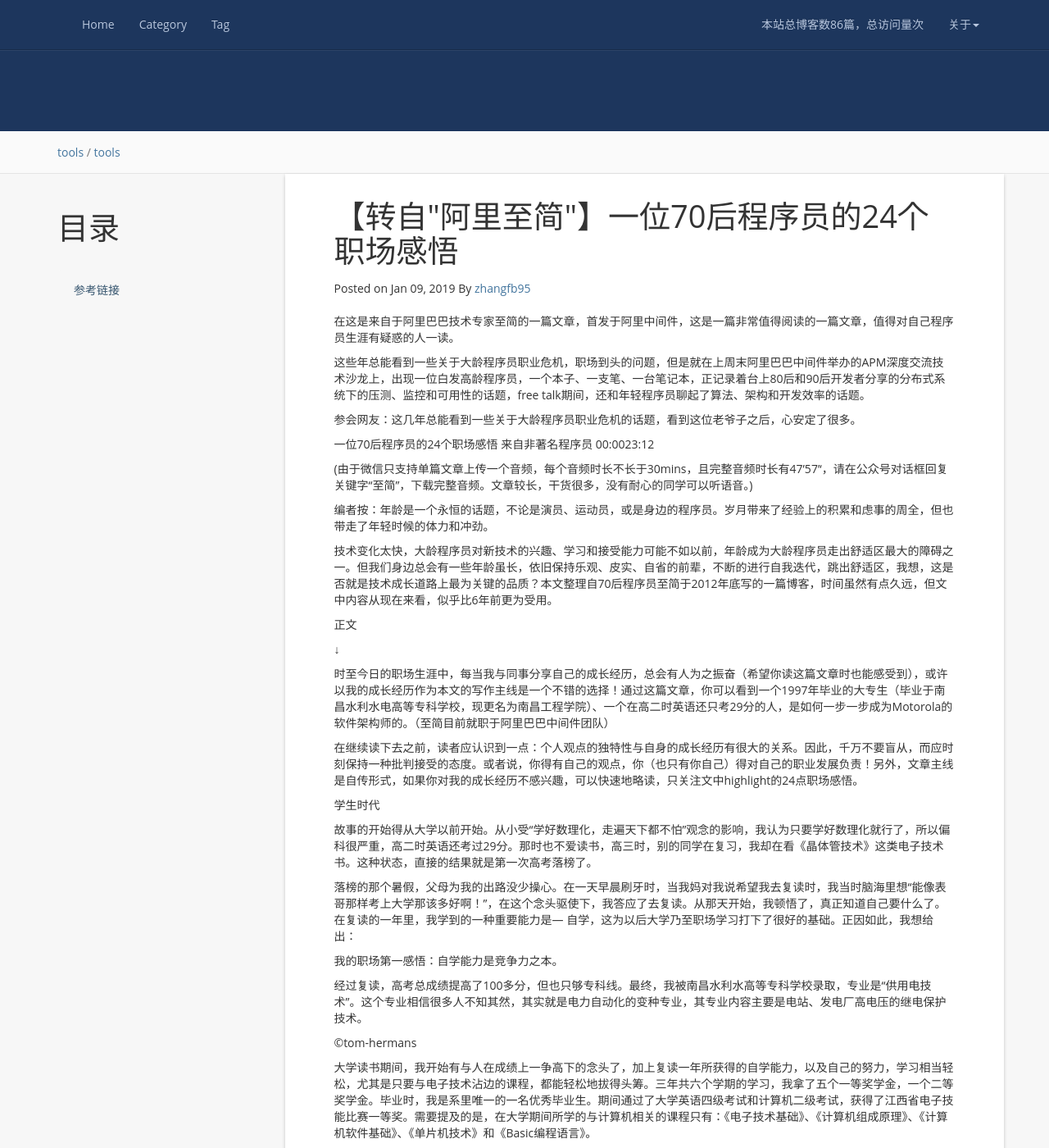
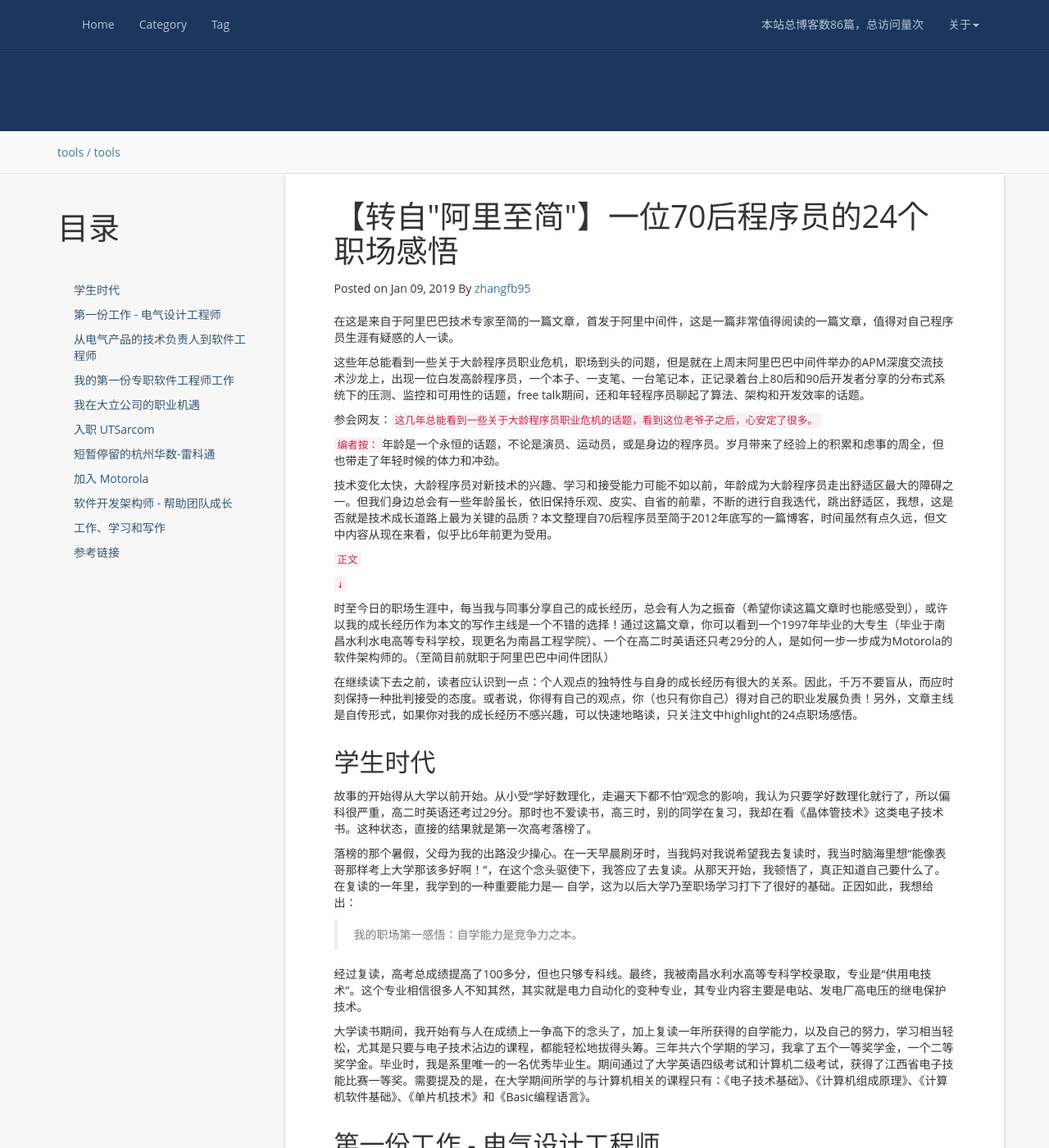
Before and after one commit to zhangfb95/zhangfb95.github.io.bak, a Jekyll site: the page built from _posts/2019-01-09-zhijian-24-workplace-sentiment.md, in a window 1280 px wide and 1400 px high. Shown: the whole window at 82% size. Built offline with Jekyll 4.4.1, drawn with Linux system fonts in a browser that asks for light colours; nearby versions of some CDN libraries; a script that is not in the unit is left out; comment, search, counter and statistics services are not loaded; some of the changed text lies outside the part shown.

Commit message:
增加转载的文章，对自己帮助很大

```diff
--- a/_posts/2019-01-09-zhijian-24-workplace-sentiment.md
+++ b/_posts/2019-01-09-zhijian-24-workplace-sentiment.md
@@ -11,248 +11,129 @@
 
 在这是来自于阿里巴巴技术专家至简的一篇文章，首发于阿里中间件，这是一篇非常值得阅读的一篇文章，值得对自己程序员生涯有疑惑的人一读。
 
-
-
 这些年总能看到一些关于大龄程序员职业危机，职场到头的问题，但是就在上周末阿里巴巴中间件举办的APM深度交流技术沙龙上，出现一位白发高龄程序员，一个本子、一支笔、一台笔记本，正记录着台上80后和90后开发者分享的分布式系统下的压测、监控和可用性的话题，free talk期间，还和年轻程序员聊起了算法、架构和开发效率的话题。
 
+参会网友：`这几年总能看到一些关于大龄程序员职业危机的话题，看到这位老爷子之后，心安定了很多。`
 
-
-参会网友：这几年总能看到一些关于大龄程序员职业危机的话题，看到这位老爷子之后，心安定了很多。
-
-一位70后程序员的24个职场感悟
-来自非著名程序员
-00:0023:12
-
-(由于微信只支持单篇文章上传一个音频，每个音频时长不长于30mins，且完整音频时长有47'57''，请在公众号对话框回复关键字“至简”，下载完整音频。文章较长，干货很多，没有耐心的同学可以听语音。)
-
-
-
-编者按：年龄是一个永恒的话题，不论是演员、运动员，或是身边的程序员。岁月带来了经验上的积累和虑事的周全，但也带走了年轻时候的体力和冲劲。
-
-
+`编者按：`年龄是一个永恒的话题，不论是演员、运动员，或是身边的程序员。岁月带来了经验上的积累和虑事的周全，但也带走了年轻时候的体力和冲劲。
 
 技术变化太快，大龄程序员对新技术的兴趣、学习和接受能力可能不如以前，年龄成为大龄程序员走出舒适区最大的障碍之一。但我们身边总会有一些年龄虽长，依旧保持乐观、皮实、自省的前辈，不断的进行自我迭代，跳出舒适区，我想，这是否就是技术成长道路上最为关键的品质？本文整理自70后程序员至简于2012年底写的一篇博客，时间虽然有点久远，但文中内容从现在来看，似乎比6年前更为受用。
 
+`正文`
 
-
-正文
-
-↓
-
-
+`↓`
 
 时至今日的职场生涯中，每当我与同事分享自己的成长经历，总会有人为之振奋（希望你读这篇文章时也能感受到），或许以我的成长经历作为本文的写作主线是一个不错的选择！通过这篇文章，你可以看到一个1997年毕业的大专生（毕业于南昌水利水电高等专科学校，现更名为南昌工程学院）、一个在高二时英语还只考29分的人，是如何一步一步成为Motorola的软件架构师的。（至简目前就职于阿里巴巴中间件团队）
 
-
-
 在继续读下去之前，读者应认识到一点：个人观点的独特性与自身的成长经历有很大的关系。因此，千万不要盲从，而应时刻保持一种批判接受的态度。或者说，你得有自己的观点，你（也只有你自己）得对自己的职业发展负责！另外，文章主线是自传形式，如果你对我的成长经历不感兴趣，可以快速地略读，只关注文中highlight的24点职场感悟。
 
-
-
-学生时代
-
-
+## 学生时代
 
 故事的开始得从大学以前开始。从小受“学好数理化，走遍天下都不怕”观念的影响，我认为只要学好数理化就行了，所以偏科很严重，高二时英语还考过29分。那时也不爱读书，高三时，别的同学在复习，我却在看《晶体管技术》这类电子技术书。这种状态，直接的结果就是第一次高考落榜了。
 
 落榜的那个暑假，父母为我的出路没少操心。在一天早晨刷牙时，当我妈对我说希望我去复读时，我当时脑海里想“能像表哥那样考上大学那该多好啊！”，在这个念头驱使下，我答应了去复读。从那天开始，我顿悟了，真正知道自己要什么了。在复读的一年里，我学到的一种重要能力是— 自学，这为以后大学乃至职场学习打下了很好的基础。正因如此，我想给出：
 
-我的职场第一感悟：自学能力是竞争力之本。
+> 我的职场第一感悟：自学能力是竞争力之本。
 
 经过复读，高考总成绩提高了100多分，但也只够专科线。最终，我被南昌水利水高等专科学校录取，专业是“供用电技术”。这个专业相信很多人不知其然，其实就是电力自动化的变种专业，其专业内容主要是电站、发电厂高电压的继电保护技术。
 
-
-
-
-
-©tom-hermans
-
-
-
 大学读书期间，我开始有与人在成绩上一争高下的念头了，加上复读一年所获得的自学能力，以及自己的努力，学习相当轻松，尤其是只要与电子技术沾边的课程，都能轻松地拔得头筹。三年共六个学期的学习，我拿了五个一等奖学金，一个二等奖学金。毕业时，我是系里唯一的一名优秀毕业生。期间通过了大学英语四级考试和计算机二级考试，获得了江西省电子技能比赛一等奖。需要提及的是，在大学期间所学的与计算机相关的课程只有：《电子技术基础》、《计算机组成原理》、《计算机软件基础》、《单片机技术》和《Basic编程语言》。
 
-
-第一份工作 - 电气设计工程师
-
-
+## 第一份工作 - 电气设计工程师
 
 在大学期间，我还完成了人生很重要的一件事 — 找好了现在的妻子。由于她是浙江人，所以毕业时工作地点毫不犹豫地选择了杭州。那时很多同学的工作还是包分配的，而我来到了杭州的人才市场进行双向选择，那时找一份工作还是相对轻松的（注：我们大学录取那年的招生人数是90多万），投出一份简历就找好了工作。第一个工作单位是一家不到100人、地处杭州花港观鱼对面（三台山）的电力设备制造民企。
-
-
-
-
-
-
 
 尽管选择去这家民企后立马到公司去做了实地调查，但由于没有社会经验，加上被问的人没如实反应，所以进入这家民企后所了解的情况让人大跌眼镜。另外也了解到单位会通过一些不入流的做法控制我们的户口，不让我们跳槽（那会儿的户口还是相当重要的，结婚要户口证明，有同事就因为户口被控制而登记不了）。而我们在进入这家单位时签订了六年的劳动合同。在这样的小企业干上六年意味着什么？！当时与家人打电话告知这一状况时，我都哭出来了（就在现在杨公堤与虎跑路交叉的、现早已不存在的一个电话亭里，记忆犹新呀！）。
 
 尽管前途是那样的渺茫，但带有“优秀毕业生光环”的我仍坚信自己能做得比别人更好，因为有我的：
 
-我的职场第二感悟：自信能让你与众不同，尽管有时的自信有点莫名其妙。
+> 我的职场第二感悟：自信能让你与众不同，尽管有时的自信有点莫名其妙。
 
 在这个企业一开始的工作职责是电站设备的电气设计工程师，需要AutoCAD（到单位后学的）设计电气图纸，并指导工人最终完成电气设备装配及调试。期间，企业经营范围扩大，需要从事电子设备的生产，因此我开始有机会接触电子技术方面的设计工作。在兄弟单位一同事的帮助下，在一个星期内我掌握了如何用Tango（后来更名为Protel，现在的名称是Altium Designer）进行原理图和PCB线路板设计。而且，这一个星期的设计结果最终成为了电气产品的一个部件。对于一个毕业不到一年的我来说，这是不小的进步。那时知道了什么是网络表、过孔、焊盘等，掌握了很多电子原件的工作原理（有的还自己用面包板做实验），明白了做电路板的大致业务流程，还能动手焊接电路板，熟练运用示波器和万用表进行调试。那段时间，我对电子技术的兴趣帮上了大忙，学习起来远比别人快。当我精通电路原理，能自如运用示波器和万用表调试电子产品时，别人却还不明白我的调试动机。
 
-我的职场第三感悟：兴趣是学习效率的催化剂，培养自己的职业兴趣。
+> 我的职场第三感悟：兴趣是学习效率的催化剂，培养自己的职业兴趣。
 
 第一次真正对编程感兴趣是从知道PLC（Programming Logic Controller）开始的。当时的电站设备采用了三菱的PLC，为了配合这一电气产品的需要，企业社招了一名懂PLC编程的工程师。由于老板担心我们相互学技术而“翅膀变硬”，所以明确提出工程师所掌握的技能不能互通有无。当时看到这位兄弟能通过“梯形图”改变PLC的行为，真是觉得他太神气了，仰慕不已。后来通过这位兄弟的私下帮助（哥们呀！），我晚上偷偷地在厂房里面学习PLC编程。为了获得良好的学习效果，我设定了对电气产品的PLC程序进行重写的目标，且最终达成了这一目标（当然，由于这个目标不能让老板知道，所以我的PLC程序不能用于商用）。
 
-我的职场第四感悟：学习应给自己设置虚拟的项目目标，以做项目的形式提升学习效果，只有这样学到的内容才会深入而实用，切忌无目标地学到哪算哪。
+> 我的职场第四感悟：学习应给自己设置虚拟的项目目标，以做项目的形式提升学习效果，只有这样学到的内容才会深入而实用，切忌无目标地学到哪算哪。
 
-
-
-从电气产品的技术负责人到软件工程师
-
-
+## 从电气产品的技术负责人到软件工程师
 
 一年多的功夫，我成为了某电气产品的技术负责人，对整个产品的所有技术细节都了如指掌，我带领了其他几个工程师实现了该产品的“自主研发”。有趣的一件事是，老板当时并不知道我已经“翅膀硬了”，想抵赖答应过的8000元项目奖金，年轻气盛的我在与之拍完桌子之后对其他工程师下令：“没有我的允许，谁也不能将电气图纸和电路原理图用于生产”（因为年经，所以二！）。对抗的结果以老板兑现承诺而告终。这时我隐约地有了：
 
-我的职场第五感悟：话语权首先来自能力，而不是职位权力。
+> 我的职场第五感悟：话语权首先来自能力，而不是职位权力。
 
 我那时还学会了CRC算法并将之运用于PLC的串口通讯中，但对于计算机如何通过串口与PLC通讯获得采集数据存在很大的好奇心。于是想到了学习编程语言，并计划做一个能在计算机上实时显示PLC所采集数据的软件。在向PLC编程的兄弟表达了这一想法后，他给我的建议是：学习C语言比较难，Basic语言则更容易。于是，我毫不犹豫地选择了自学C语言，因为我深信：
 
-我的职场第六感悟：难学的技能一旦掌握更具竞争优势。
-
+> 我的职场第六感悟：难学的技能一旦掌握更具竞争优势。
 
 也正是从那时开始，我真正开始了成为软件工程师的自学旅程。那时比较幸运的是，单位专为我配备了工作电脑，所以具备了自学的硬件条件。由于那时Internet还不普及，学习书籍都来自浙江大学的科海书店（后来眼见着它的店面越来越小，这也是进入电子商务时代的一个缩影），那时隔三叉五地到科海去找书，生活最大的花费就在于购书（那时这方面的书不少是质次价高）。当然，学习的过程或多或少还得瞒着老板。那段时间，别人午休我就编程，除了看书和做书后的习题，还一直朝实现自己的计算机监控软件这个目标迈进（参见我的职场第四感悟）。
 
-
-
-
-
-©fancycrave
-
-
-
 终于有一天，我用Turbo C在DOS环境下实现了具有串口通讯功能的、基于图形界面的监控软件（如果你用现在的眼光看那个软件，一定会说“很土”）。当我乐此不疲地向他人演示时，你可以想象我那时有多高兴和自豪！这种小小的成功助长了我的信心，也让我感受到了：
 
-我的职场第七感悟：用阶段性成果不断增强自己的自信，且最终支持自信的是能力，而不是自大。
+> 我的职场第七感悟：用阶段性成果不断增强自己的自信，且最终支持自信的是能力，而不是自大。
 
 尝到了成功甜头的我随后拓展了自己就软件开发方面的学习内容。那时的我已经下定决心要向软件开发方向发展，这种选择是因为：
 
-我的职场第八感悟：做自己喜欢的事，如果那是自己的兴趣最好。
+> 我的职场第八感悟：做自己喜欢的事，如果那是自己的兴趣最好。
 
-
-
-
-我的第一份专职软件工程师工作
-
-
+## 我的第一份专职软件工程师工作
 
 1999年的某月，在企业拖欠了一个月工资的情形下，“蓄谋”逃离企业束缚的我们（共19个工程师）经过几个月的劳动仲裁后，与企业解除了劳动合同。在离开这家民企的第二天，1999年11月的某天，我在浙江大立机电技术开发公司（即现在的大立科技。后面都简称为大立公司）找到了第一份专职的软件开发工作。我逃离束缚后能很快地找到新的支点，完全得感谢我的：
 
-我的职场第九感悟：不论身处多么困难的环境，即使觉得前途渺茫，也不要放弃学习，否则就是“自断筋脉”。
-
-
-
-
-©caspar-rubin
-
-
+> 我的职场第九感悟：不论身处多么困难的环境，即使觉得前途渺茫，也不要放弃学习，否则就是“自断筋脉”。
 
 在大立公司所参与的第一个软件项目，是使用Visual C++从事Windows某变电站图像监控桌面软件的开发。尽管我之前自学过C++语言，但那时并未完全掌握面向对象编程，尤其是其中的多态。我在该桌面软件中借鉴微软的示例软件DrawCli，独立地实现了电子地图功能。正是通过掌握这个示例软件的设计与实现，我真正领悟到了面向对象设计的好处。也通过该图像监控桌面软件的开发经历，掌握了Windows VxD驱动开发、Socket通讯、多线程编程、图像处理（锐化、伪彩处理、图像字符识别和图像对比等）、ODBC数据库编程（用的是SQL Server）等。
 
-
-
-
-
- ©thomas
-
-
 这里要插一个与我妻子相关的小故事。她是我大学的同班同学，毕业以后进了诸暨供电局从事农网预算工作。我在第一家民企工作时，时常往返于两地，有时觉得很是辛苦。另外，妻子在供电局安逸的工作环境下，时常会开玩笑说老了要是下岗了都不知能干什么。
-
-
 
 在我进入大立公司不到一年的时间里，我向公司提出了可否让她到公司来从事软件开发工作。当时在我妻子没有任何面试和编程经验（她当时只自学了谭浩强老师的《C程序设计》和一本C++的书，忘记书名了）的情况下，公司让她过来了，我想这是缘于公司对我的器重（这里要谢谢庞总和章总两位老总！）。自然，我成了妻子学习编程的老师。我的岳父岳母当时对于妻子放弃供电局的工作尽管不舍，但还是尊重了我们的想法，谢谢他们的开明。支持我们做出这一决定，除了为了解决两地分居问题，还有：
 
-我的职场第十感悟：长期安逸的工作意味着将来更大的风险。
+> 我的职场第十感悟：长期安逸的工作意味着将来更大的风险。
 
-
-
-
-我在大立公司的职业机遇
-
-
+## 我在大立公司的职业机遇
 
 在妻子进入大立公司不久，由我担纲了新版图像监控软件的重新开发，这是我第一次担任软件项目负责人。在这个项目上，我可以从技术层面尽情发挥，将我在老版本软件上所看到的设计不足完全克服。也正是通过这个软件项目，我的面向对象编程能力有了很大的提高，而且完整地做过了一个软件产品。用我现在的眼光来看：那时的开发工作除了引入了版本控制软件外，是不折不扣的作坊式软件开发；至于管理技能的提高，也可以说是微乎其微。
 
-
-
-
-
-  ©rawpixel
-
-
-
 2000年底，大立公司因为业务拓展的需要，需开发嵌入式图像监控系统（系统中的前端产品是后来数字硬盘录象机的前身）。为此，公司社招了一位比我年长十岁的资深硬件开发工程师，他在进公司时已经有基于AMD的Elan SC520 x86嵌入式微控制器的硬件开发经验。他在进公司之初与章总交谈时指出：“做这类嵌入式产品，需要软件功底非常强的人”，章总的回答是：“你放心好了，我一定找一个最好的人与你搭档”（章总后来告诉我的）。是的，所找的那个人就是我！而其实那时我只有用Visual C++从事Windows桌面软件的开发经验，可见公司领导对我能力之信任！
 
-我的职场第十一感悟：机遇很重要，但你得有能力才能抓住它。
+> 我的职场第十一感悟：机遇很重要，但你得有能力才能抓住它。
 
 我当时所面临的技术挑战，读者可以想象。要知道，在2000年时基于x86微控制器的嵌入式系统的开发人员国内还很少。我的自学能力、电子爱好的兴趣在这种挑战面前又帮了大忙。其实，做嵌入式系统开发最主要的是参考各种资料以便掌握各类技术细节，这得通过大量地阅读芯片手册、用户手册，以及研究AMD在其官网上所提供的示例程序。在这个过程中，就技术困惑坚持探究和养成各种好的工作习惯（思考习惯、笔记习惯、总结习惯、阅读习惯）非常重要。
 
-我的职场第十二感悟：职场首先比拼的不是智商，而是坚持与好习惯。
+> 我的职场第十二感悟：职场首先比拼的不是智商，而是坚持与好习惯。
 
 我独自完成了该嵌入式前端产品上的软件开发工作。其中包含的大致技术内容有：从编程的角度精通x86处理器架构； PCI、IDE硬盘、网卡、串口、闪存等总线或外设的驱动；实时操作系统内核的移植工作；MINUX操作系统的文件系统的移植； XINU操作系统的TCP/IP协议栈的移植工作。移植工作往往会碰到各种技术细节问题，等移植工作完成，对被移植模块的实现和背后的原理也已了如指掌。正应如此，这一时期的工作让我对操作系统的实现原理有了很深的理解。
 
-
-
-
-
-   ©fancycrave
-
-
-
 除了软件方面的进步，我在大立公司时的硬件知识也得到了很强扩充。不仅能轻松地阅读数字电路原理图，还自学了VHDL语言，使得拿到逻辑器件CPLD的VHDL程序就能调试软件（通过VHDL程序，可以了解编程所需的译码端口、相关信号的操作时序等）。还学会了如何使用逻辑分析仪辅助软件调试工作。前面提到的这位兄长式硬件工程师调侃我说：“你让我看到了中国软件的希望！”，而我将这话当成了对自己的鼓励。另外，这期间还考入了浙江大学专升本的通讯工程专业，给自己充电（2001年入学，2004年毕业，获多学期“优秀学生”和“优秀毕业设计”）。
 
-
-
-入职 UTSarcom
-
-
+## 入职 UTSarcom
 
 由于大立公司是浙江省测试技术研究所的子公司，它或多或少带有事业单位的气息。加上公司的技术舞台有限，以及妻子也在同一家公司工作，我于2003年4月份左右离开了大立公司。在我离开之前，浙江省科委已批复了公司的申请，分配给我一套福利房。在我离开之时，房子仍在建，不少同事对于我的离职很是不解，也劝我拿到房再走。但我有：
 
-我的职场第十三感悟：当短期利益与长远利益无法得兼时，选择长远利益。
+> 我的职场第十三感悟：当短期利益与长远利益无法得兼时，选择长远利益。
 
 在大立公司工作期间，很希望自己能入职UTStarcom这样的通讯企业（那时的UTStarcom是多么地辉煌！）。计划离开大立公司之际，我向UTStarcom提交了求职简历。这次求职开始好像很顺利，但到我真正入职UTStarcom的过程却很是曲折。
 
-
-
-
-
-  ©benjamin
-
-
-
 一开始当我收到UTStartcom的面试通知时，可能太希望能进入这个公司了，在没有很深入了解这个岗位的前提下，就去面试了，且马上拿到了Offer。但后来才了解到，我拿到的是生产部测试开发岗位，与实际研发部门是有区别的。 当时很纠结 — 这是我想进的公司，但却不是我想要的岗位。如果拒绝生产部的Offer，我很有可能与UTStarcom无缘。考虑再三，我还是选择了拒绝（参见我的职场第十三感悟）。并重新向研发部门投了简历。
-
-
 
 经过度日如年的一个多月等待（那会儿刚好发生了SARS疫情），在觉得入职UTStarcom研发部门无望的情况下，我入职了另外一家小公司。令人意外的是，在入职那家公司的第二天，我收到了UTStarcom研发部门的面试通知。在HR面试的那一轮中，HR对我说，“你是我所面试的人中最有工作激情的”。那时的技术面试官中，其中一位是我日后入职后的上司 — 夏青，他是我的伯乐。由于我的学历问题，在技术面试通过后，别人只要一位VP面试通过就行，我却需要两位。
 
-我的职场第十四感悟：学历是很重要的敲门砖，即便你的能力很强；学历尽管很重要，但能力才是最终的通行证。
+> 我的职场第十四感悟：学历是很重要的敲门砖，即便你的能力很强；学历尽管很重要，但能力才是最终的通行证。
 
 2003年6月份左右，我正式入职UTStarcom研发部，从事小灵通基站控制器（后面简称为基站控制器）的软件开发工作，也从此踏入通讯行业。在入职之初，由于自认为对于操作系统的原理很精通，又完整地做过软件项目，有点飘飘然，觉得自己是个“小牛牛”。然而，入职后一接触工作就发现，内容没有想象的那么简单！
-
-
-
-
-
- ©mario
-
-
 
 首先，基站控制器的软件规模比我以前主导开发的项目要大很多，而且需要熟悉通讯行业的相关信令。其次，尽管我那时精通x86处理器，基站控制器用的却是PowerPC 8250，这意味着我得重新掌握它。再次，实时操作系统用的是前美国军方的、开源的RTEMS，那是我第一次接触。最后，UTStarcom的工作语言是英语，写文档和邮件都得用英语。尽管我那时能无障碍地阅读MSDN和各类芯片手册，但要着手写，却是一大挑战（口语不作要求，因为不需直接接触老外）。
 
 一入职所分配的工作是网元网管部分告警抑制软件模块的开发。尽管PowerPC处理器和RTEMS操作系统技术细节的掌握与否并不影响日常开发工作，但我仍将掌握它们作为自己的努力目标，因为：
 
-我的职场第十五感悟：技术细节掌握得越深，解决问题时就越能游刃有余。
+> 我的职场第十五感悟：技术细节掌握得越深，解决问题时就越能游刃有余。
 
 那时工作时间应付日常开发工作，业余时间则先将精力集中放在熟读PowerPC 8250处理器相关的技术手册上（晚上还得上夜大）。加起来超过2000页的英文资料，我读了不少于3遍。随着时间的推移，当我对PowerPC 8250处理器很有感觉之后，我将工作重点转移到了熟悉RTEMS操作系统的实现细节上。先处理器后操作系统的学习安排，是基于我以往在x86处理器上的工作经验而得出的，也是因为：
 
-我的职场第十六感悟：技能的发展应采取深度先于广度且交替进行的方式，只有这样，面对大量的新知识才能更淡定。
+> 我的职场第十六感悟：技能的发展应采取深度先于广度且交替进行的方式，只有这样，面对大量的新知识才能更淡定。
 
 RTEMS是一个类UNIX的实时操作系统，也正因为接触这个操作系统我才意识到了自己在软件设计能力上存在很大的提升空间。尽管我对操作系统的实现原理胸有成竹，但却无力于构建一个象RTEMS那样优雅的操作系统，也真切地体会到了RTEMS的设计之美。那时基站控制器上运行的RTEMS操作系统是由美国的新泽西研发中心移植好的，杭州研发中心只需在之上做应用开发。为了就RTEMS操作系统获得更好的学习效果，我又一次运用了我的职场第四感悟，设定了自己完成RTEMS新版本移植这一目标。
-
 
 RTEMS新版本的移植工作虽不在公司的日常工作范围内，但却得到了上司的支持。由于那时RTEMS还在开发新的功能，并不是很稳定，在移植过程中碰到各种奇怪的问题，有些问题还与GNU的binutils工具集有关（binutils中包括nm、ld、objdump等工具。RTEMS是用GCC编译的）。在无法确认是GNU工具集的问题之前，我甚至还向Wind River公司（其知名产品是VxWorks实时操作系统）寻求过帮助，因为那时用的是它的JTAG仿真器。移植工作虽曲折，但最终还是成功了（我所移植的版本并没有运用到产品中，后来的同事又做过了RTEMS4.6.0pre4的移植，且运用于产品中）。这一移植经历，让我对GNU的binutils、RTEMS操作系统的实现有了更为深入地掌握。
 
```
Also changed, not shown: other parts of _posts/2019-01-09-zhijian-24-workplace-sentiment.md (+13 -77 lines).
